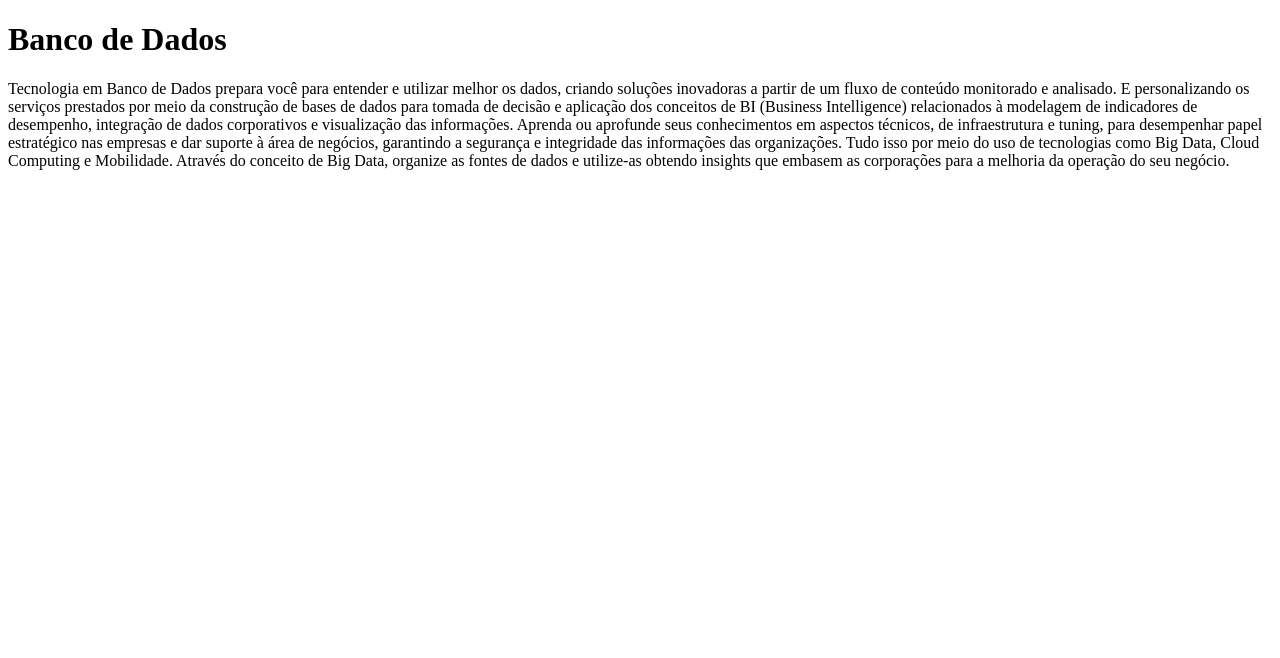
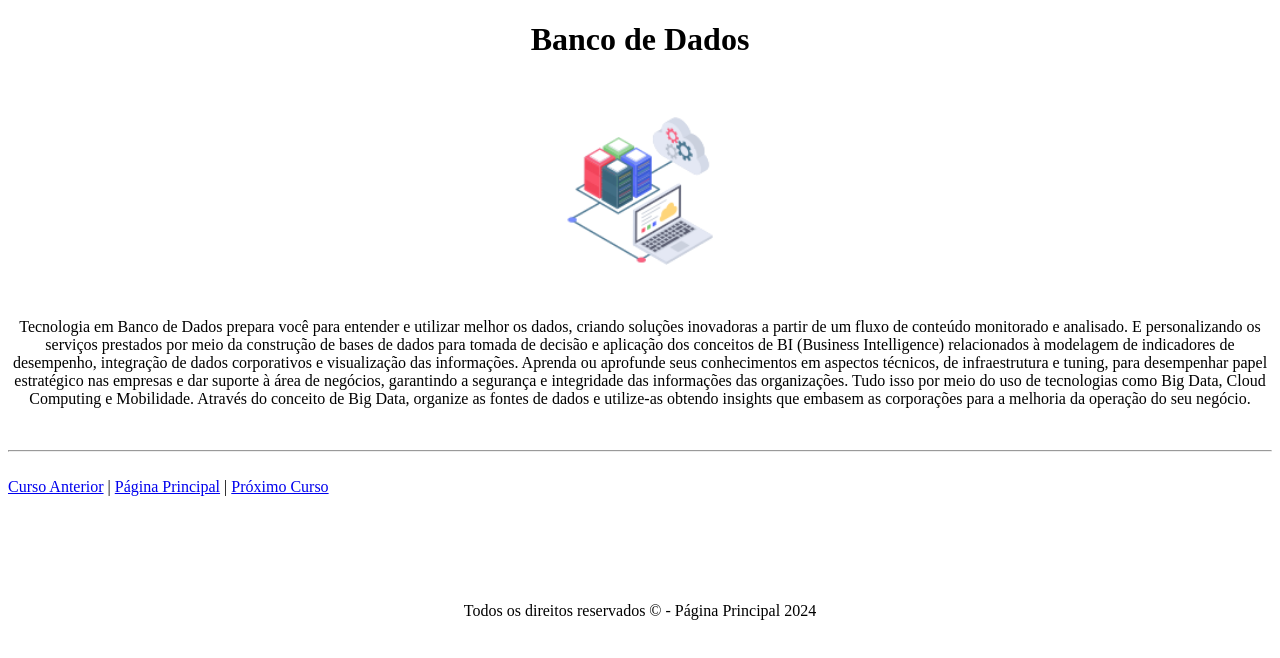
Before and after one commit to Wmoreira-m/HTML-CP1, a plain HTML site: page cp1/cursos/bd.html in a window 1280 px wide. Drawn offline with Linux system fonts and the light colour scheme.

Commit message:
Página do curso Banco de dados finalizada

```diff
--- a/cp1/cursos/bd.html
+++ b/cp1/cursos/bd.html
@@ -4,10 +4,27 @@
     <meta charset="UTF-8" />
     <meta name="viewport" content="width=device-width, initial-scale=1.0" />
     <title>Banco de Dados</title>
+    <style>
+      h1 {
+        text-align: center;
+      }
+      p {
+        text-align: center;
+      }
+      img {
+        margin: auto;
+        display: block;
+      }
+    </style>
   </head>
   <body>
     <div>
       <h1>Banco de Dados</h1>
+      <br />
+      <br />
+      <img src="../img/bd.png" alt="" width="150">
+      <br />
+      <br />
       <p>
         Tecnologia em Banco de Dados prepara você para entender e utilizar
         melhor os dados, criando soluções inovadoras a partir de um fluxo de
@@ -25,5 +42,21 @@
         da operação do seu negócio.
       </p>
     </div>
+    <div>
+      <br />
+      <hr />
+      <br />
+      <a href="./ads.html">Curso Anterior</a> |
+      <a href="../index.html">Página Principal</a> |
+      <a href="./ec.html">Próximo Curso</a>
+    </div>
+    <br />
+    <br />
+    <br />
+    <br />
+    <br />
+    <footer id="rodape">
+      <p>Todos os direitos reservados &copy; - Página Principal 2024</p>
+    </footer>
   </body>
 </html>
```
